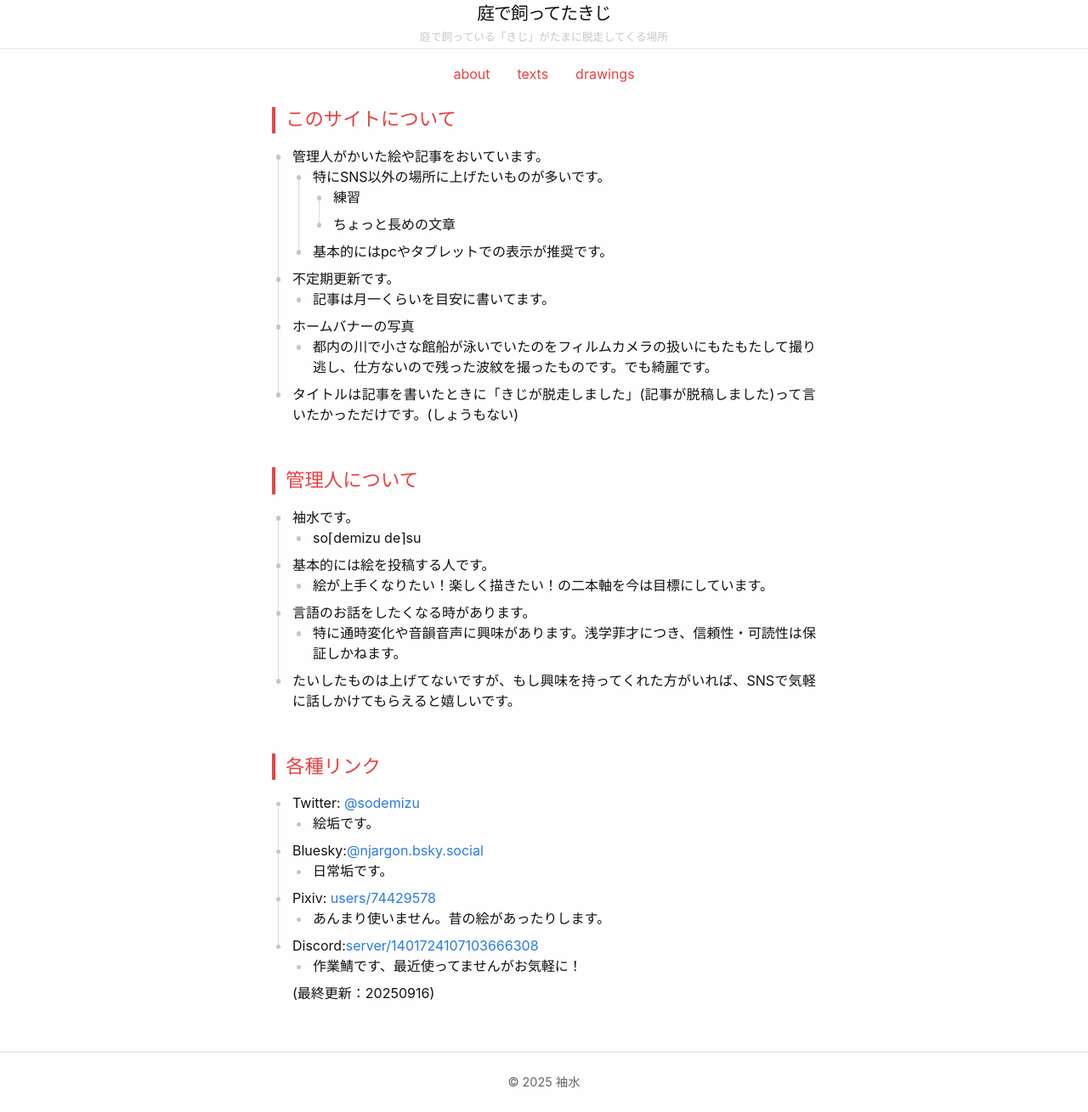
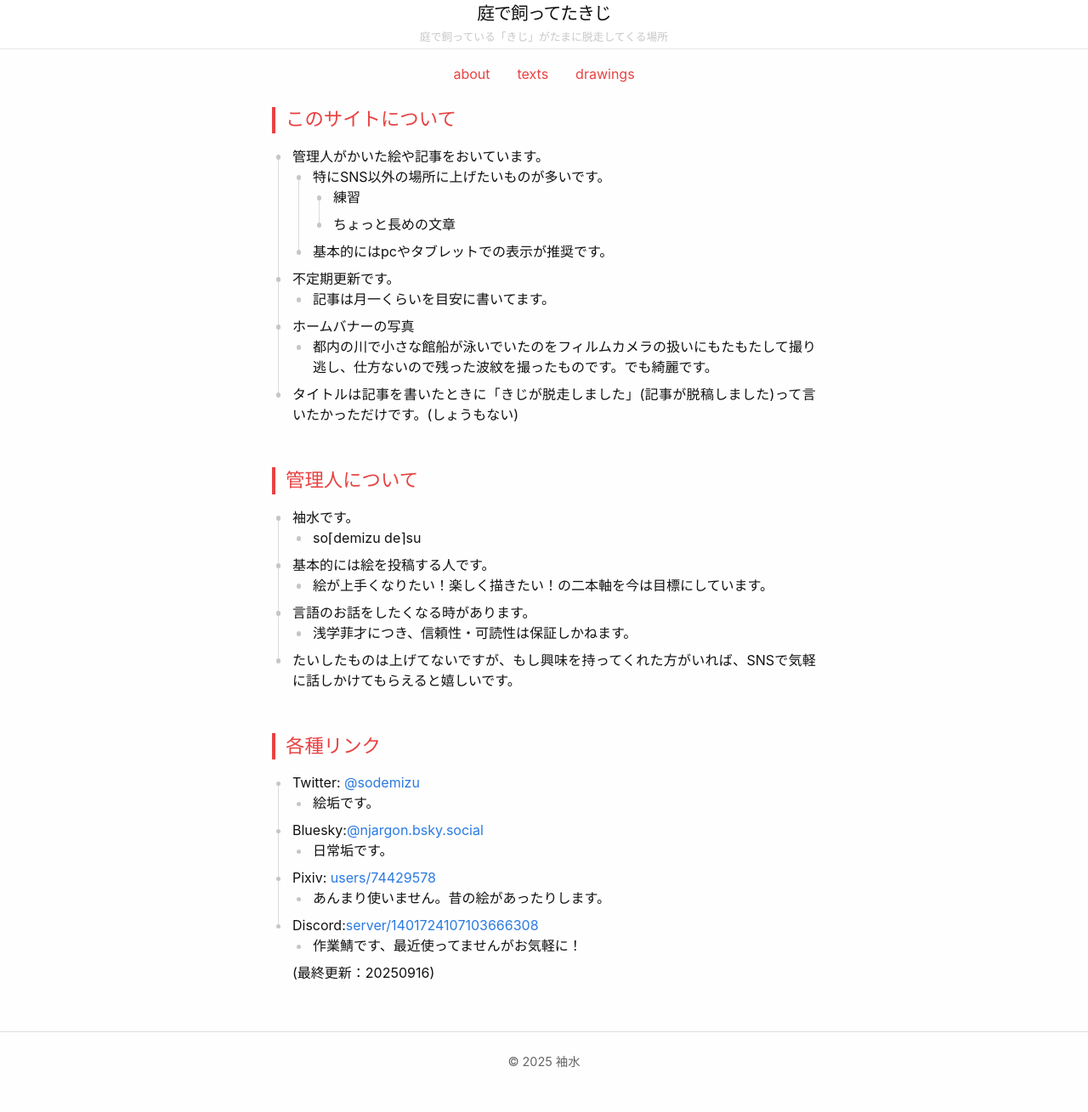
Before and after one commit to njargon/njargon.github.io, a Jekyll site: the page built from about.md, in a window 1280 px wide. Shown: the whole page at 85% size. Built offline with Jekyll 4.4.1, drawn with Linux system fonts in a browser that asks for light colours; after the commit the page ends 1285 px from its top, so only the background shows below that.

Commit message:
vault backup: 2025-10-08 15:41:31

```diff
--- a/about.md
+++ b/about.md
@@ -30,7 +30,7 @@ permalink: /about/
 - 基本的には絵を投稿する人です。
 	- 絵が上手くなりたい！楽しく描きたい！の二本軸を今は目標にしています。
 - 言語のお話をしたくなる時があります。
-	- 特に通時変化や音韻音声に興味があります。浅学菲才につき、信頼性・可読性は保証しかねます。
+	- 浅学菲才につき、信頼性・可読性は保証しかねます。
 - たいしたものは上げてないですが、もし興味を持ってくれた方がいれば、SNSで気軽に話しかけてもらえると嬉しいです。
 
 ## 各種リンク
```
